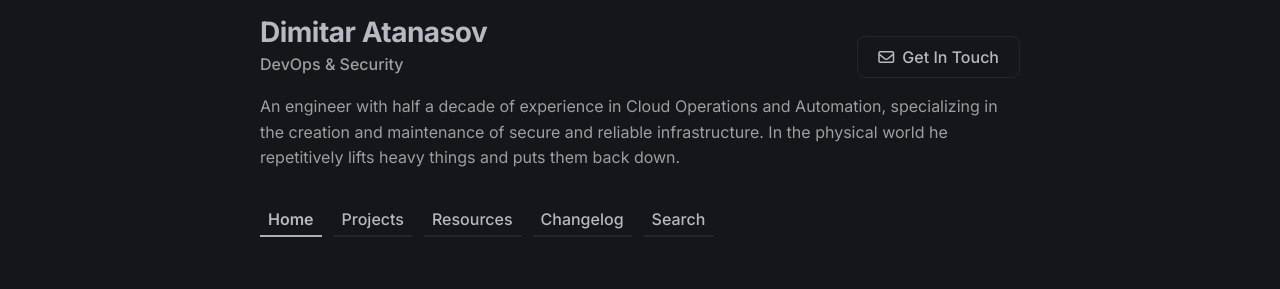
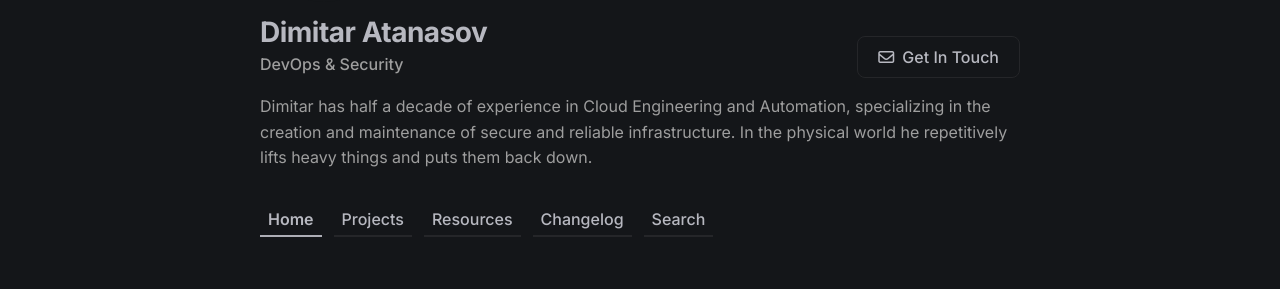
Before and after one commit to smokentar/smokentar, a Jekyll site: the page built from index.html, in a window 1280 px wide. Shown: the part 382-671 px from the top of the page. Built offline with Jekyll 4.4.1, drawn with Linux system fonts in a browser that asks for light colours.

Commit message:
Bio update

```diff
--- a/_data/settings.yml
+++ b/_data/settings.yml
@@ -40,7 +40,7 @@
   author_name: Dimitar Atanasov
   author_role: DevOps & Security
   author_bio: |
-    An engineer with half a decade of experience in Cloud Operations and Automation, specializing in the creation and maintenance of secure and reliable infrastructure.
+    Dimitar has half a decade of experience in Cloud Engineering and Automation, specializing in the creation and maintenance of secure and reliable infrastructure.
     In the physical world he repetitively lifts heavy things and puts them back down.
 
   author_avatar: '/images/avatar.jpeg'
--- a/_sass/0-settings/_color-scheme.scss
+++ b/_sass/0-settings/_color-scheme.scss
@@ -5,7 +5,7 @@
   --white: #fff;
   --light-gray: #f5f5f5;
   --lighten-gray: #e6e6e6;
-  --gray: #8b8e95;
+  --gray: #707279;
   --dark: #0f1419;
 
   --background-color: var(--white);
```
